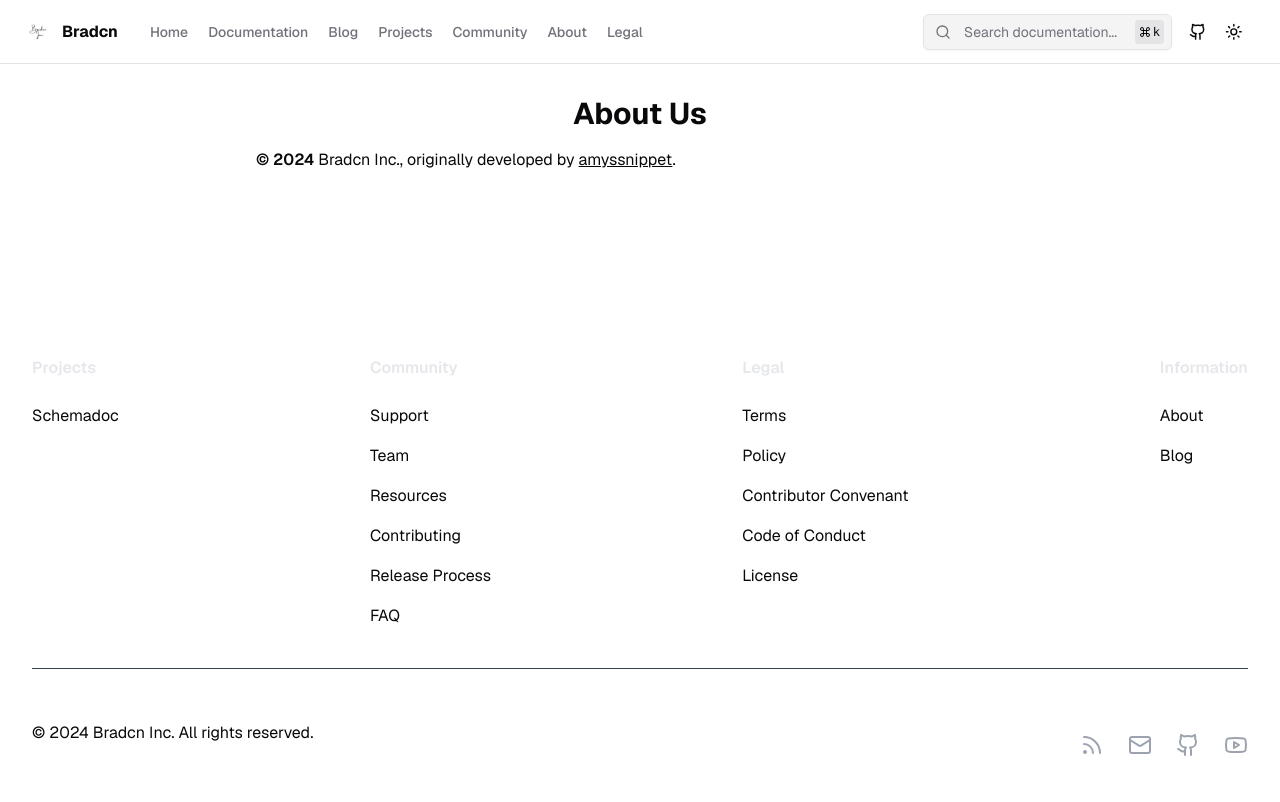
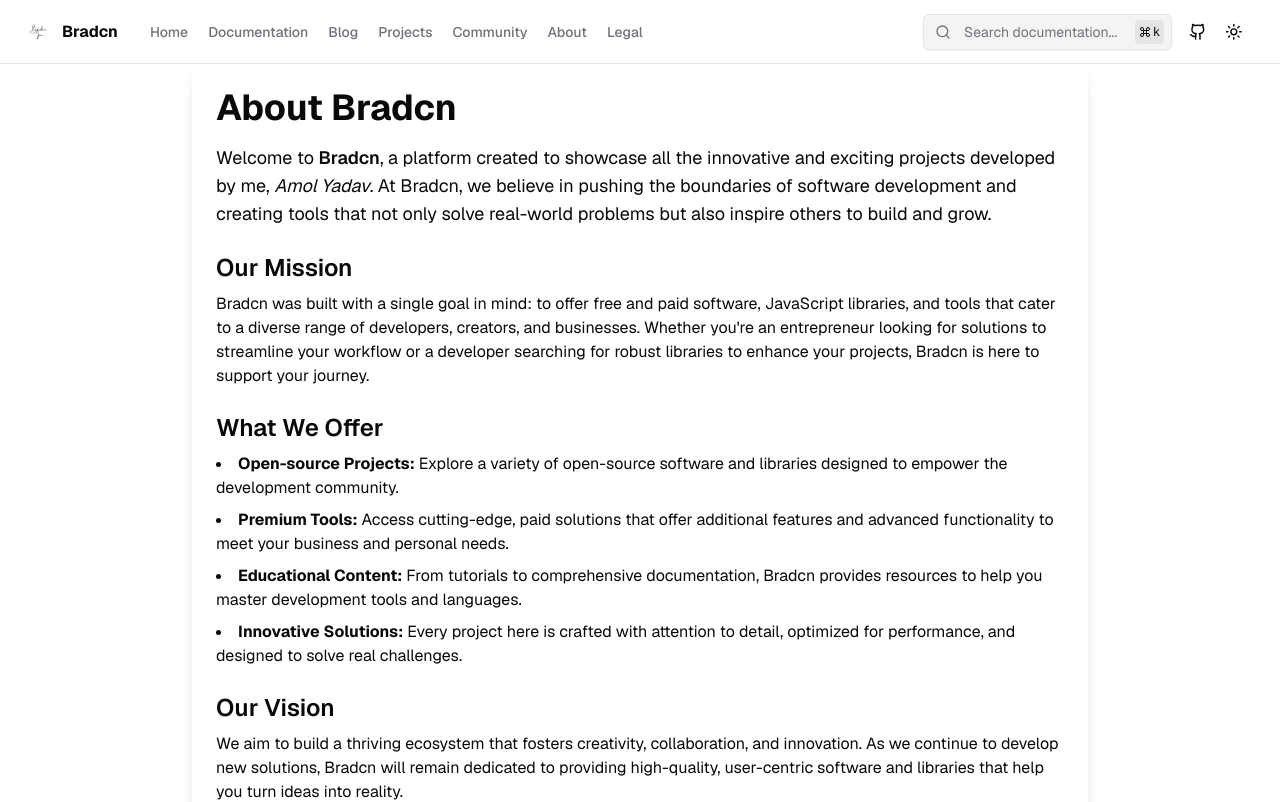
Before and after one commit to bradcn/bradcn, a Next.js app: page /about in a window 1280 px wide. Shown: the top 802 px of the page. Built offline with nearby package versions, Linux system fonts and the light colour scheme.

Commit message:
created about

```diff
--- a/app/about/page.tsx
+++ b/app/about/page.tsx
@@ -3,15 +3,48 @@ import Link from 'next/link';
 
 const LicensePage = () => {
   return (
-    <div className="py-8 flex items-center justify-center sm:min-h-auto min-h-auto">
-      <div className="w-full max-w-3xl">
-        <h1 className="text-3xl font-bold mb-4 text-center">About Us</h1>
+    <div className=" min-h-screen flex items-center justify-center">
+      <div className="max-w-4xl mx-auto p-6  shadow-lg rounded-lg">
+        <h1 className="text-4xl font-bold mb-4">About Bradcn</h1>
+        <p className="text-lg mb-6">
+          Welcome to <span className="font-semibold">Bradcn</span>, a platform created to showcase all the innovative and exciting projects developed by me, <span className="italic">Amol Yadav</span>. At Bradcn, we believe in pushing the boundaries of software development and creating tools that not only solve real-world problems but also inspire others to build and grow.
+        </p>
 
-        <p className="mb-2">
-          <span className="font-semibold">&copy; 2024</span> Bradcn Inc., originally developed by <Link className='underline' href="https://amolyadav.site">amyssnippet</Link>.
+        <div className="mb-6">
+          <h2 className="text-2xl font-semibold mb-2">Our Mission</h2>
+          <p>
+            Bradcn was built with a single goal in mind: to offer free and paid software, JavaScript libraries, and tools that cater to a diverse range of developers, creators, and businesses. Whether you're an entrepreneur looking for solutions to streamline your workflow or a developer searching for robust libraries to enhance your projects, Bradcn is here to support your journey.
+          </p>
+        </div>
+
+        <div className="mb-6">
+          <h2 className="text-2xl font-semibold mb-2">What We Offer</h2>
+          <ul className="list-disc list-inside space-y-2">
+            <li>
+              <strong>Open-source Projects:</strong> Explore a variety of open-source software and libraries designed to empower the development community.
+            </li>
+            <li>
+              <strong>Premium Tools:</strong> Access cutting-edge, paid solutions that offer additional features and advanced functionality to meet your business and personal needs.
+            </li>
+            <li>
+              <strong>Educational Content:</strong> From tutorials to comprehensive documentation, Bradcn provides resources to help you master development tools and languages.
+            </li>
+            <li>
+              <strong>Innovative Solutions:</strong> Every project here is crafted with attention to detail, optimized for performance, and designed to solve real challenges.
+            </li>
+          </ul>
+        </div>
+
+        <div>
+          <h2 className="text-2xl font-semibold mb-2">Our Vision</h2>
+          <p>
+            We aim to build a thriving ecosystem that fosters creativity, collaboration, and innovation. As we continue to develop new solutions, Bradcn will remain dedicated to providing high-quality, user-centric software and libraries that help you turn ideas into reality.
+          </p>
+        </div>
+
+        <p className="mt-6">
+          Thank you for visiting <span className="font-semibold">Bradcn</span>. Together, let's build the future of technology!
         </p>
-        <br />
-        <p className='mb-4'></p>
       </div>
     </div>
   );
--- a/app/community/team/page.tsx
+++ b/app/community/team/page.tsx
@@ -30,7 +30,6 @@ export default function TeamPage() {
               githubUrl="https://github.com/amyssnippet"
               portfolioUrl="https://amolyadav.site/"
               devtoUrl="https://dev.to/amyssnippet"
-              mailId="contact@amolyadav.site"
             />
           </div>
         </div>
--- a/package.json
+++ b/package.json
@@ -1,5 +1,5 @@
 {
-  "name": "Lisadoc",
+  "name": "Bradcn",
   "version": "0.1.0",
   "private": true,
   "scripts": {
```
